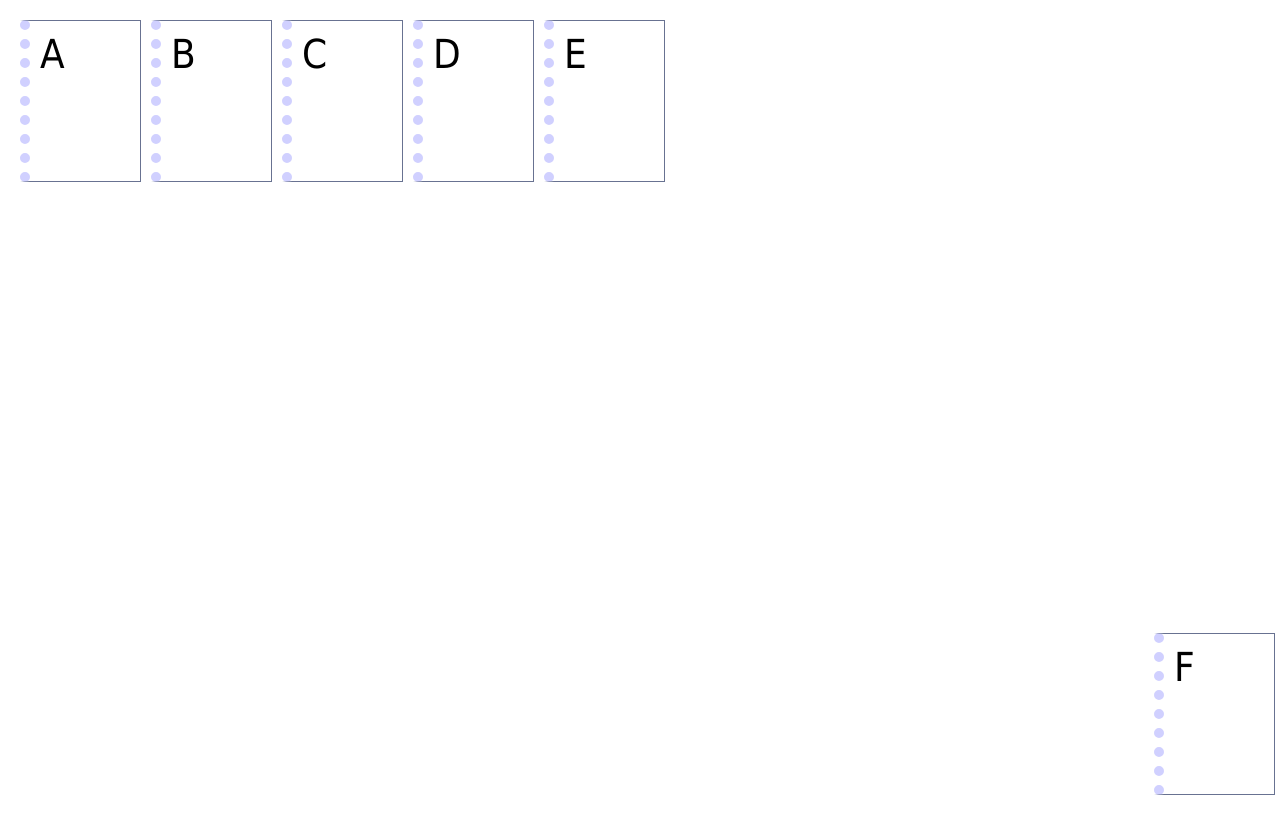
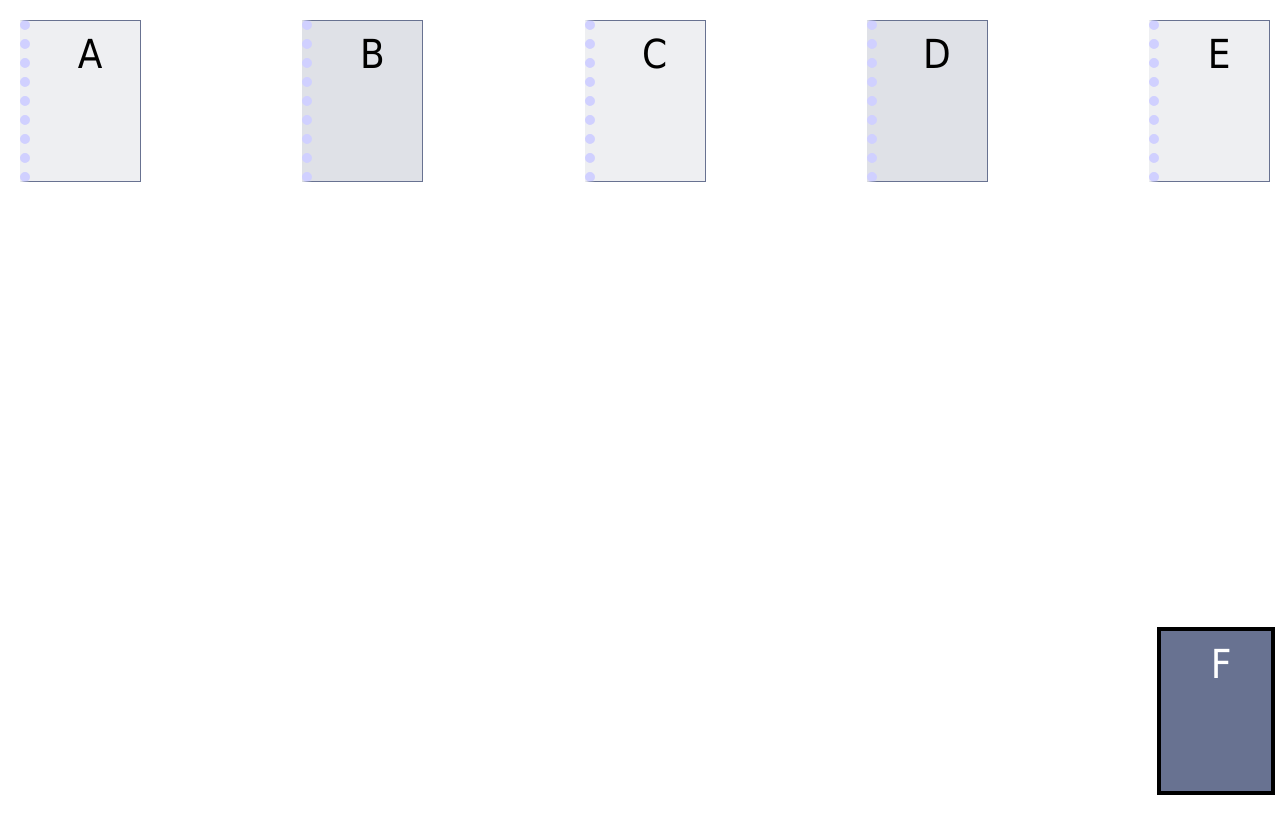
Before and after one commit to sushanthrangu/P1, a plain HTML site: page index.html in a window 1280 px wide. Drawn offline with Linux system fonts and the light colour scheme.

Commit message:
index.html

```diff
--- a/index.html
+++ b/index.html
@@ -4,7 +4,7 @@
   <meta charset="UTF-8">
   <meta name="viewport" content="width=device-width, initial-scale=1.0">
   <title>Project #1</title>
-  <!-- <link href="styleA.css" rel="stylesheet" /> -->
+  <link href="styleA.css" rel="stylesheet" />
   <link href="styleB.css" rel="stylesheet" />
 
 
```
